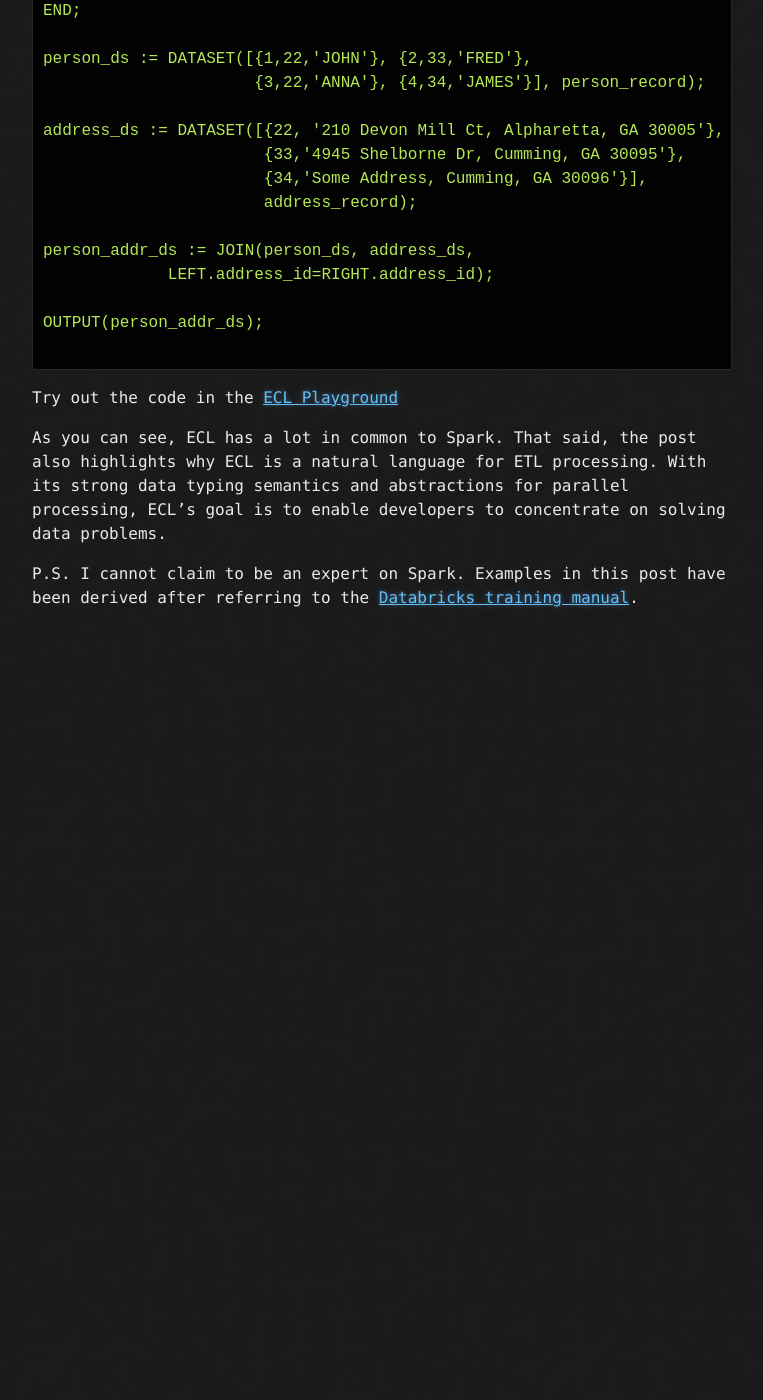
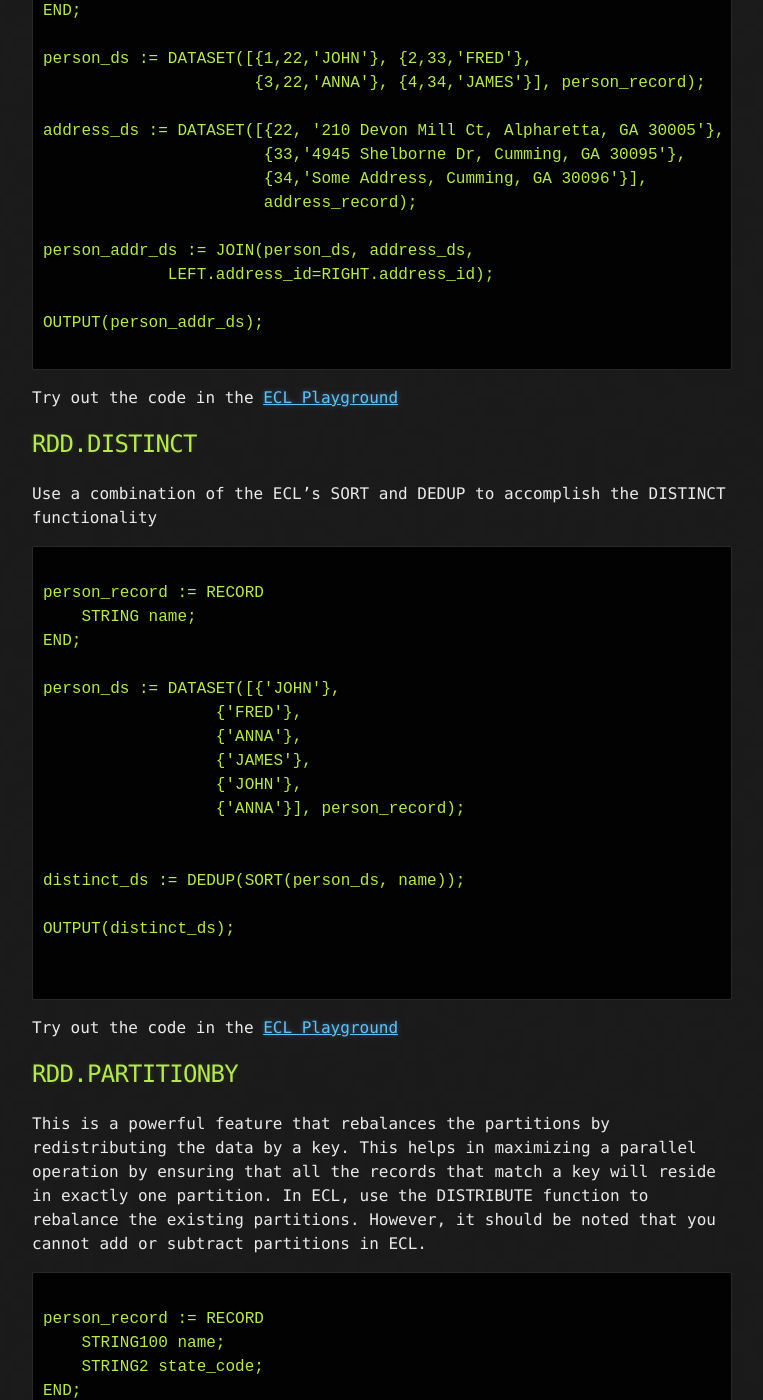
Before and after one commit to arjunachala/arjunachala.github.io, a Jekyll site: the page built from _posts/2017-10-20-ECL-For-Sparkers.md, in a window 1280 px wide and 1400 px high, scrolled down 6940 px. Shown: the whole window, without its empty margins (258-1021 px from the left). Built offline with Jekyll 4.4.1, drawn with Linux system fonts in a browser that asks for light colours; before the commit the page ends 7570 px from its top, so only the background shows below that; some of the changed text lies outside the part shown.

Commit message:
Added a few functions

````diff
--- a/_posts/2017-10-20-ECL-For-Sparkers.md
+++ b/_posts/2017-10-20-ECL-For-Sparkers.md
@@ -292,6 +292,65 @@ OUTPUT(person_addr_ds);
 
 Try out the code in the [ECL Playground](http://play.hpccsystems.com:8010/?Widget=ECLPlaygroundWidget)
 
+
+## RDD.DISTINCT
+
+Use a combination of the ECL's SORT and DEDUP to accomplish the DISTINCT functionality
+
+```ECL
+
+person_record := RECORD
+    STRING name;
+END;
+
+person_ds := DATASET([{'JOHN'},
+                  {'FRED'},
+                  {'ANNA'},
+                  {'JAMES'},
+                  {'JOHN'},
+                  {'ANNA'}], person_record);
+
+
+distinct_ds := DEDUP(SORT(person_ds, name));
+
+OUTPUT(distinct_ds);
+
+
+```
+
+Try out the code in the [ECL Playground](http://play.hpccsystems.com:8010/?Widget=ECLPlaygroundWidget)
+
+## RDD.PARTITIONBY
+
+This is a powerful feature that rebalances the partitions by redistributing the data by a key. This helps in maximizing a parallel operation by ensuring that all the records that match a key will reside in exactly one partition. In ECL, use the DISTRIBUTE function to rebalance the existing partitions. However, it should be noted that you cannot add or subtract partitions in ECL.
+
+```ECL
+
+person_record := RECORD
+    STRING100 name;
+    STRING2 state_code;
+END;
+
+person_ds := DATASET([{'JOHN', 'GA'},
+                  {'FRED', 'CA'},
+                  {'ANNA', 'CA'},
+                  {'JAMES', 'FL'},
+                  {'JESSICA', 'AL'},
+                  {'TRISH', 'GA'}], person_record);
+
+
+distributed_ds := DISTRIBUTE(person_ds, HASH32(state_code));
+
+//Perform some operations on the new partitions
+
+OUTPUT(distributed_ds,, '~examples::out::person');
+
+
+```
+
+Try out the code in the [ECL Playground](http://play.hpccsystems.com:8010/?Widget=ECLPlaygroundWidget)
+
+
 As you can see, ECL has a lot in common to Spark. That said, the post also highlights why ECL is a natural language for ETL processing. With its strong data typing semantics and abstractions for parallel processing, ECL's goal is to enable developers to concentrate on solving data problems.
 
 P.S. I cannot claim to be an expert on Spark. Examples in this post have been derived after referring to the [Databricks training manual](https://training.databricks.com/visualapi.pdf).
````
Also changed, not shown: other parts of _posts/2017-10-20-ECL-For-Sparkers.md (+6 -6 lines).
